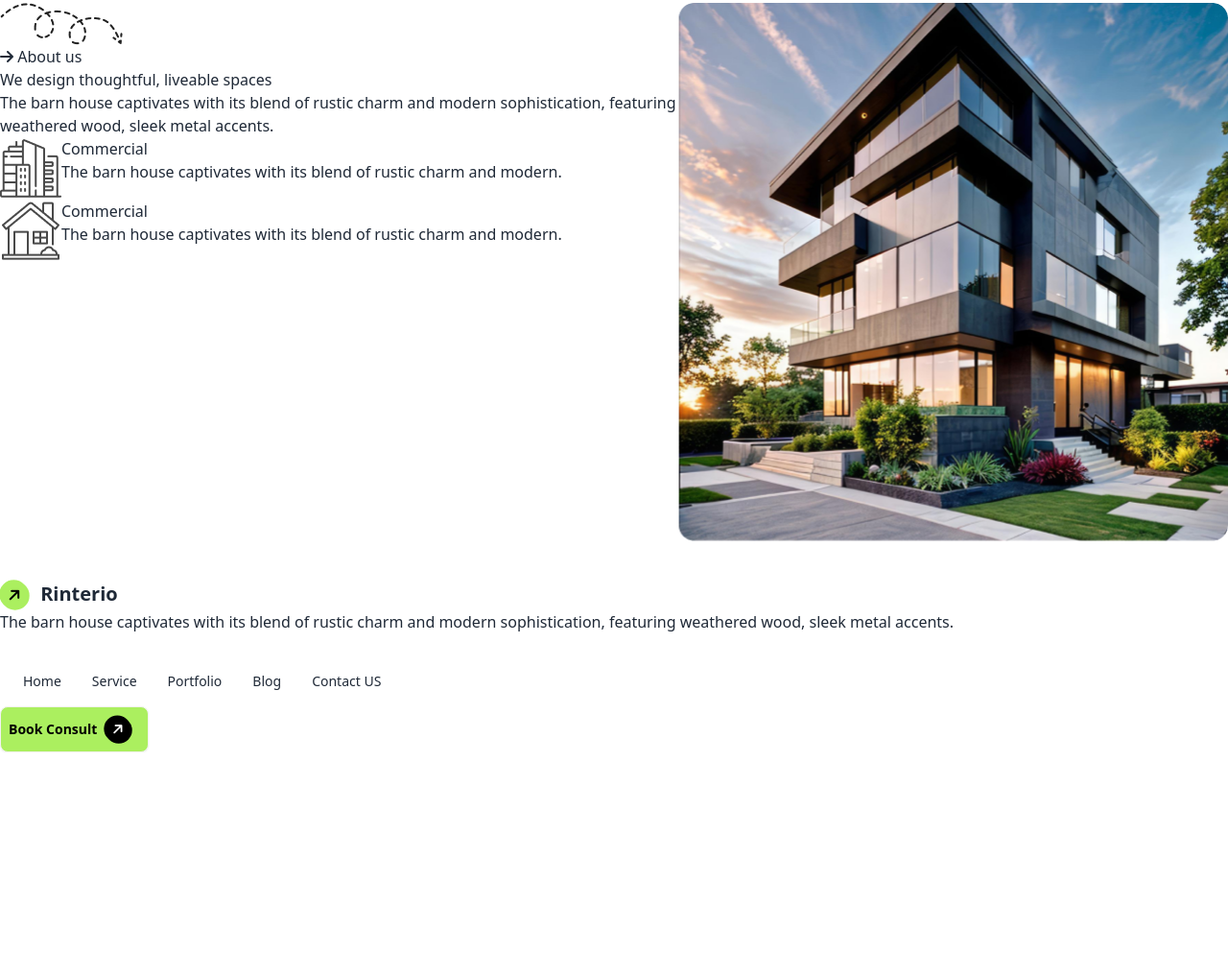
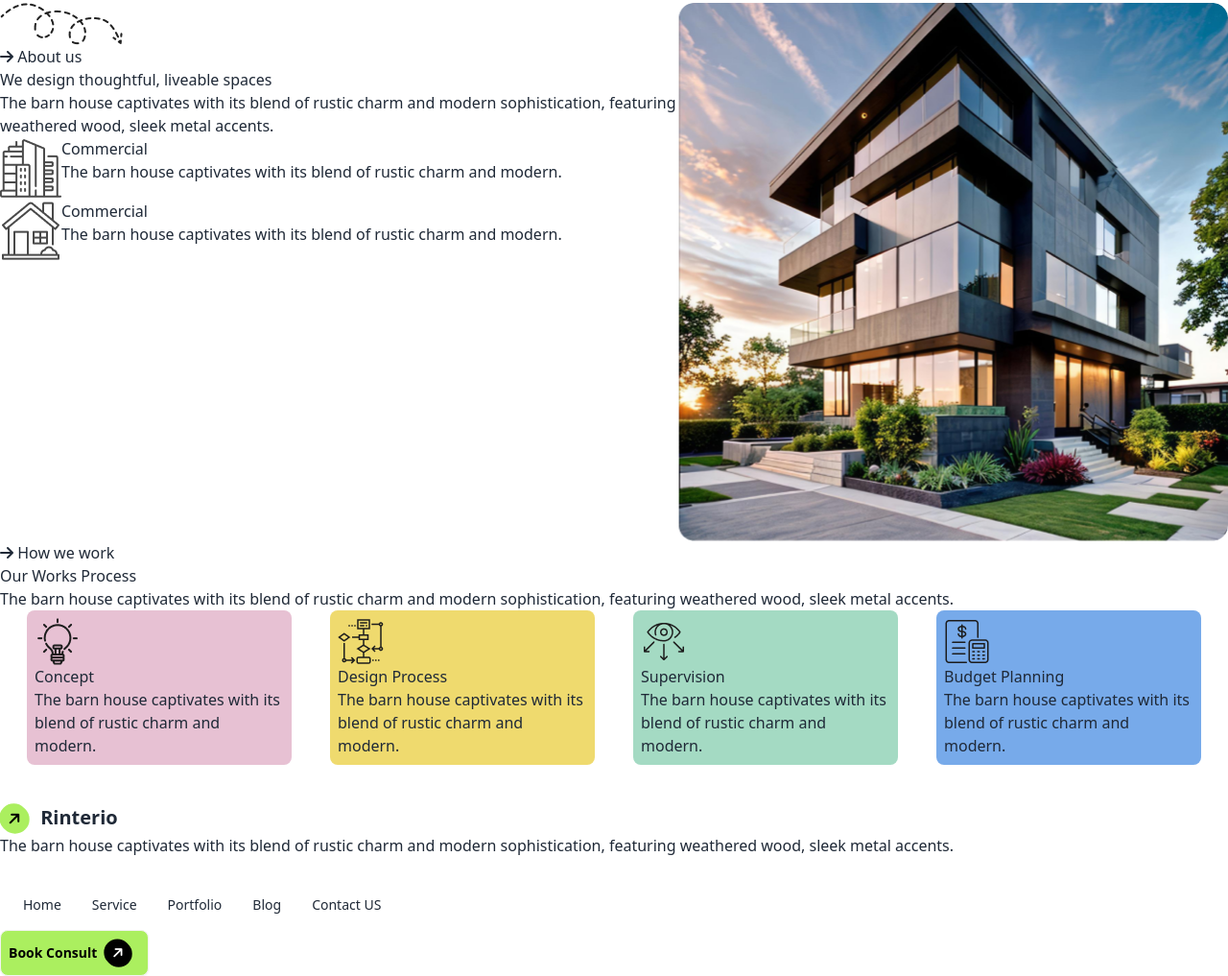
Before and after one commit to Sais-opu/Architectural-Farm-Rinterio, a plain HTML site: page index.html in a window 1280 px wide. Shown: the part 513-1530 px from the top of the page at 96% size. Before the commit the page ends 1297 px from the top, so only its background shows below. Drawn offline with nearby package versions, Linux system fonts and the light colour scheme.

Commit message:
work process almost done

```diff
--- a/index.html
+++ b/index.html
@@ -70,7 +70,7 @@
                 <h1>We design thoughtful, liveable spaces</h1>
                 <p>The barn house captivates with its blend of rustic charm and
                     modern sophistication, featuring weathered wood, sleek metal accents.</p>
-                    <!-- card style -->
+                    <!-- card part -->
                 <div class="flex">
                     <img src="assets/commercial.png" alt="">
                     <div>
@@ -88,6 +88,39 @@
             </div>
             <img class="w-50" src="assets/Rectangle.png" alt="">
         </div>
+        <!--  Work process part -->
+        <div>
+            <div>
+                <i class="fa-solid fa-arrow-right"></i>
+            <button>How we work</button>
+            <h1>Our Works Process</h1>
+            <p>The barn house captivates with its blend of rustic charm and modern sophistication, featuring weathered wood, sleek metal accents.</p>
+            </div>
+            <!-- card part -->
+            <div class="grid grid-cols-4 mx-7 gap-10 ">
+                <div class=" bg-[#E7C1D3] rounded-lg p-2">
+                    <img src="assets/concept.png" alt="">
+                    <h3>Concept</h3>
+                    <p>The barn house captivates with its blend of rustic charm and modern.</p>
+                </div>
+                <div class=" bg-[#EFDA6E] rounded-lg p-2">
+                    <img src="assets/flow-chart.png" alt="">
+                    <h3>Design Process</h3>
+                    <p>The barn house captivates with its blend of rustic charm and modern.</p>
+                </div>
+                <div class=" bg-[#A4DAC3] rounded-lg p-2">
+                    <img src="assets/vision.png" alt="">
+                    <h3>Supervision</h3>
+                    <p>The barn house captivates with its blend of rustic charm and modern.</p>
+                </div>
+                <div class=" bg-[#77AAEA] rounded-lg p-2">
+                    <img src="assets/budget-planning.png" alt="">
+                    <h3>Budget Planning</h3>
+                    <p>The barn house captivates with its blend of rustic charm and modern.</p>
+                </div>
+            </div>
+        </div>
+        <!-- portfolio part -->
 
     </main>
     <footer class="bg-black ">
```
